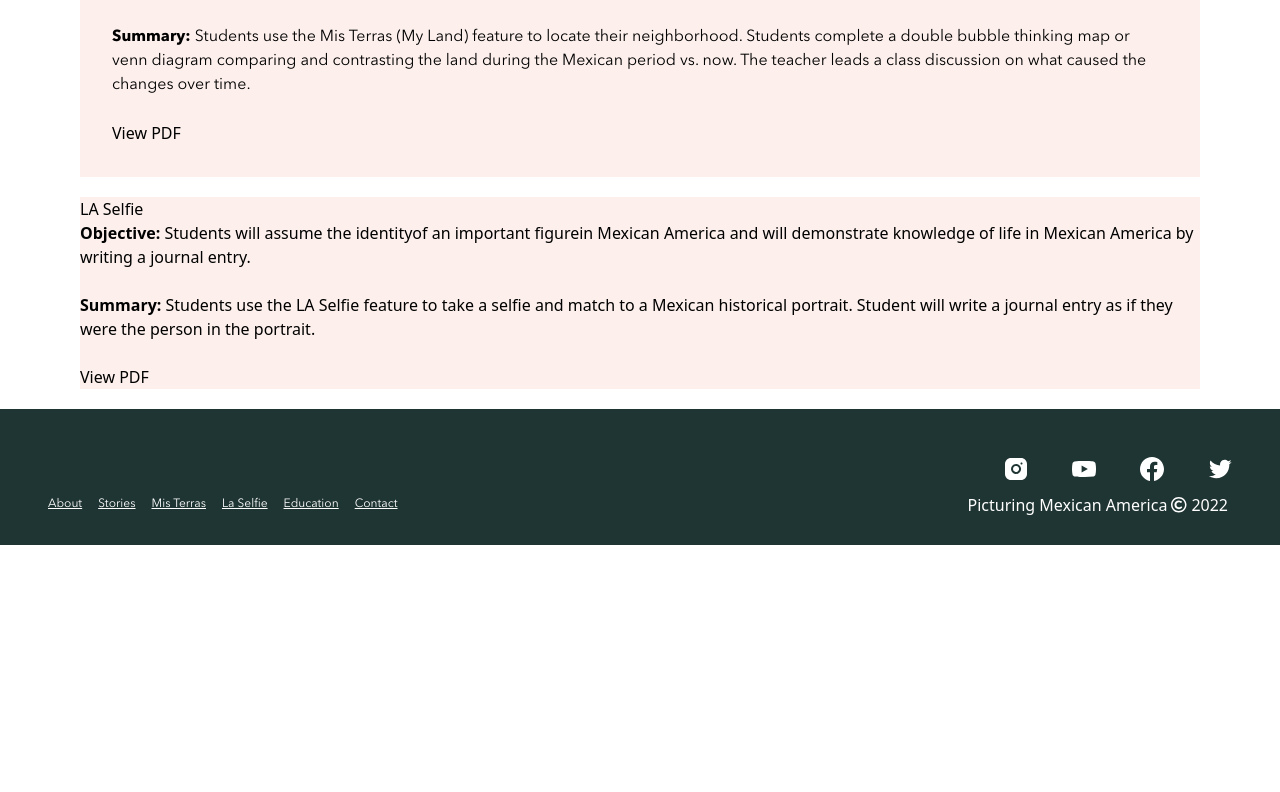
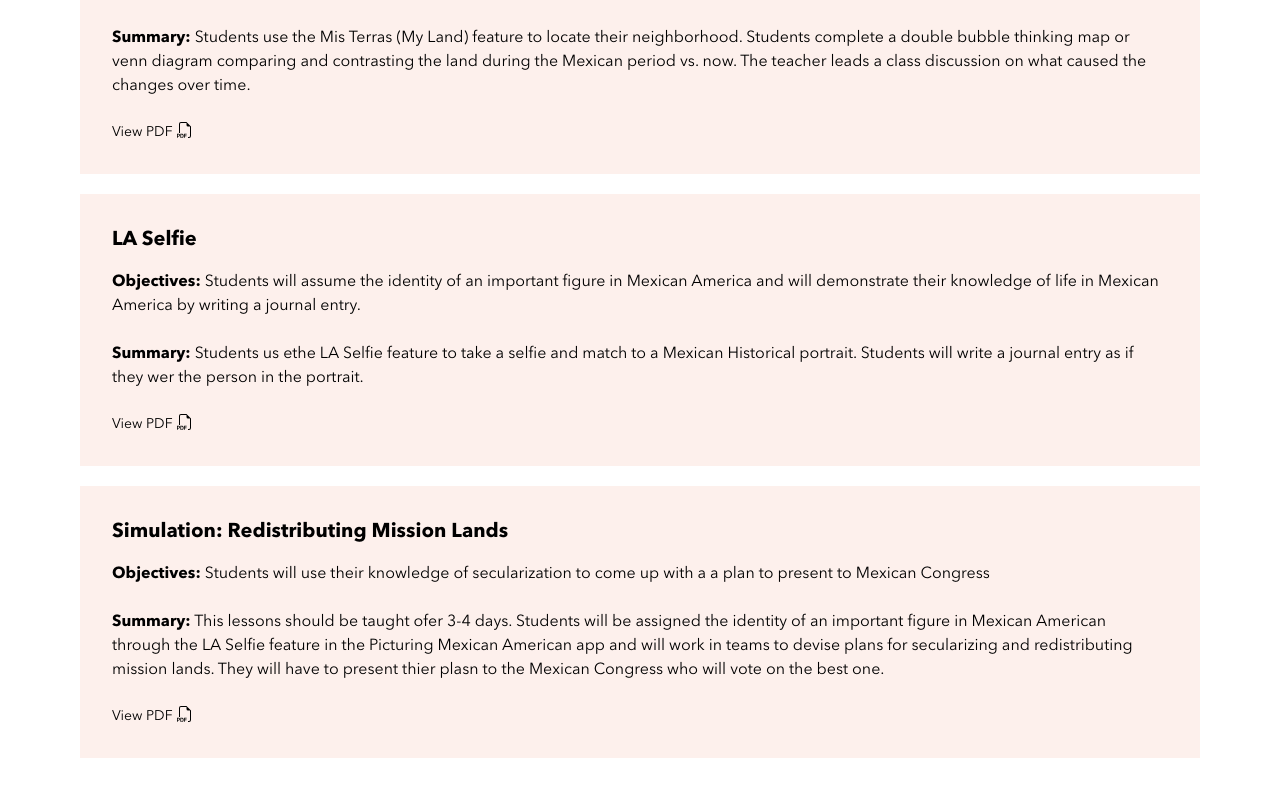
Before and after one commit to classjek/pma-website, a React (Create React App) app: page /education in a window 1280 px wide. Shown: the part 848-1640 px from the top of the page. Before the commit the page ends 1393 px from the top, so only its background shows below. Built offline with nearby package versions, Linux system fonts and the light colour scheme.

Commit message:
Finish main Education styling

```diff
--- a/src/components/pages/Education.js
+++ b/src/components/pages/Education.js
@@ -1,4 +1,5 @@
 import React from 'react'
+import { BsFiletypePdf } from 'react-icons/bs'
 
 const Education = () => {
   return (
@@ -6,7 +7,6 @@ const Education = () => {
       <div className='grid grid-cols-1 lg:grid-cols-2 mx-auto max-w-screen-lg px-10'>
         <div className='ml-10 mt-10 mb-10 flex justify-center flex-col items-center'>
           <div>
-            <div className='absolute bg-pma-orange w-96 h-116 top-27 left-38'/>
             <img src='/images/education.png' alt='' className='w-96 relative'/>
             <p className='font-avenir text-xs text-gray-700 mt-1'>Sylvia Mendez - Mendez v. Westminster 1946</p>
           </div>
@@ -27,13 +27,14 @@ const Education = () => {
         </div>
       </div>
       <div className='px-20 mt-5'>
-        <h1 className='font-canela text-2xl mb-5'>Sample Lesson Plans for Fourth Grade</h1>
+        <h1 className='font-canela text-2xl'>Sample Lesson Plans for Fourth Grade</h1>
+        <div className='border-t border-gray-900 mb-6 w-auto'/>
         <div className='flex flex-col'>
           <div className=' bg-pma-pink mb-5'>
             <div className='m-8'>
-              <h1 className='text-xl mb-5 font-avenir font-bold'>Mis Tierras (My Land)</h1>
+              <h1 className='text-xl mb-4 font-avenir font-bold'>Mis Tierras (My Land)</h1>
               <p className='font-avenir'>
-                <b>Objective:</b> Students will locate the rancho that is closet to their neighborhood and compare
+                <b>Objectives:</b> Students will locate the rancho that is closet to their neighborhood and compare
                 the land usage during the Mexican period of California history and present day.
               </p>
               <br />
@@ -43,23 +44,51 @@ const Education = () => {
                 Mexican period vs. now. The teacher leads a class discussion on what caused the changes over time.
               </p>
               <br />
-              <p>View PDF</p>
+              <a href='http://linkedin.com/in/jake-ekoniak' className='flex'>
+                <p className='mr-1 font-avenir text-sm'>View PDF </p>
+                <BsFiletypePdf/>
+              </a>
             </div>
           </div>
           <div className=' bg-pma-pink mb-5'>
-            <h1>LA Selfie</h1>
-            <p>
-              <b>Objective:</b> Students will assume the identityof an important figurein Mexican America
-              and will demonstrate knowledge of life in Mexican America by writing a journal entry.
-            </p>
-            <br />
-            <p>
-              <b>Summary:</b> Students use the LA Selfie feature to take a selfie and match to a Mexican
-              historical portrait. Student will write a journal entry as if they were the person in the
-              portrait.
-            </p>
-            <br />
-            <p>View PDF</p>
+            <div className='m-8'>
+              <h1 className='text-xl mb-4 font-avenir font-bold'>LA Selfie</h1>
+              <p className='font-avenir'>
+                <b>Objectives:</b> Students will assume the identity of an important figure in Mexican America and
+                will demonstrate their knowledge of life in Mexican America by writing a journal entry.
+              </p>
+              <br />
+              <p className='font-avenir'>
+                <b>Summary:</b> Students us ethe LA Selfie feature to take a selfie and match to a Mexican Historical portrait.
+                Students will write a journal entry as if they wer the person in the portrait.
+              </p>
+              <br />
+              <a href='http://linkedin.com/in/jake-ekoniak' className='flex'>
+                <p className='mr-1 font-avenir text-sm'>View PDF </p>
+                <BsFiletypePdf/>
+              </a>
+            </div>
+          </div>
+          <div className=' bg-pma-pink mb-16'>
+            <div className='m-8'>
+              <h1 className='text-xl mb-4 font-avenir font-bold'>Simulation: Redistributing Mission Lands</h1>
+              <p className='font-avenir'>
+                <b>Objectives:</b> Students will use their knowledge of secularization to come up with a
+                a plan to present to Mexican Congress
+              </p>
+              <br />
+              <p className='font-avenir'>
+                <b>Summary:</b> This lessons should be taught ofer 3-4 days. Students will be assigned the identity
+                of an important figure in Mexican American through the LA Selfie feature in the Picturing Mexican
+                American app and will work in teams to devise plans for secularizing and redistributing mission lands.
+                They will have to present thier plasn to the Mexican Congress who will vote on the best one.
+              </p>
+              <br />
+              <a href='http://linkedin.com/in/jake-ekoniak' className='flex'>
+                <p className='mr-1 font-avenir text-sm'>View PDF </p>
+                <BsFiletypePdf/>
+              </a>
+            </div>
           </div>
         </div>
       </div>
```
